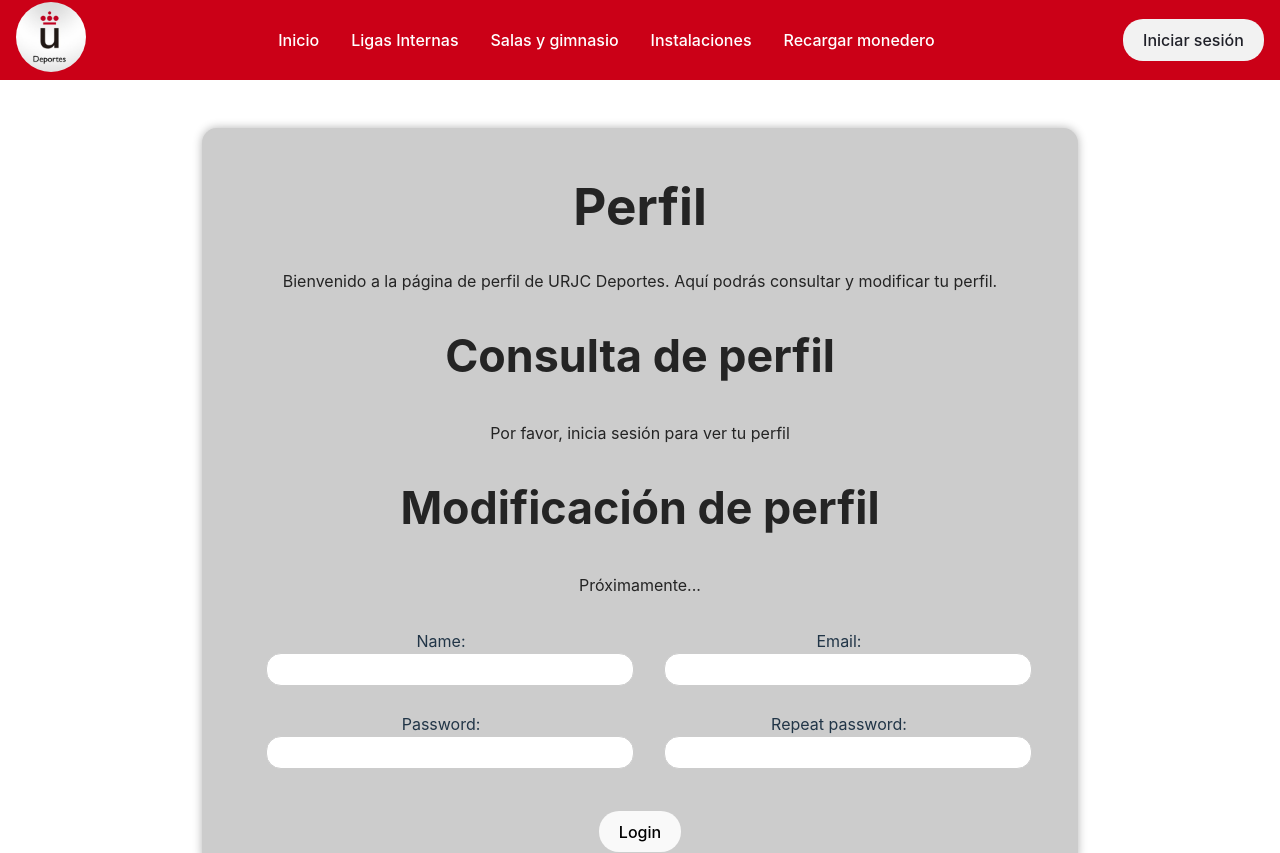
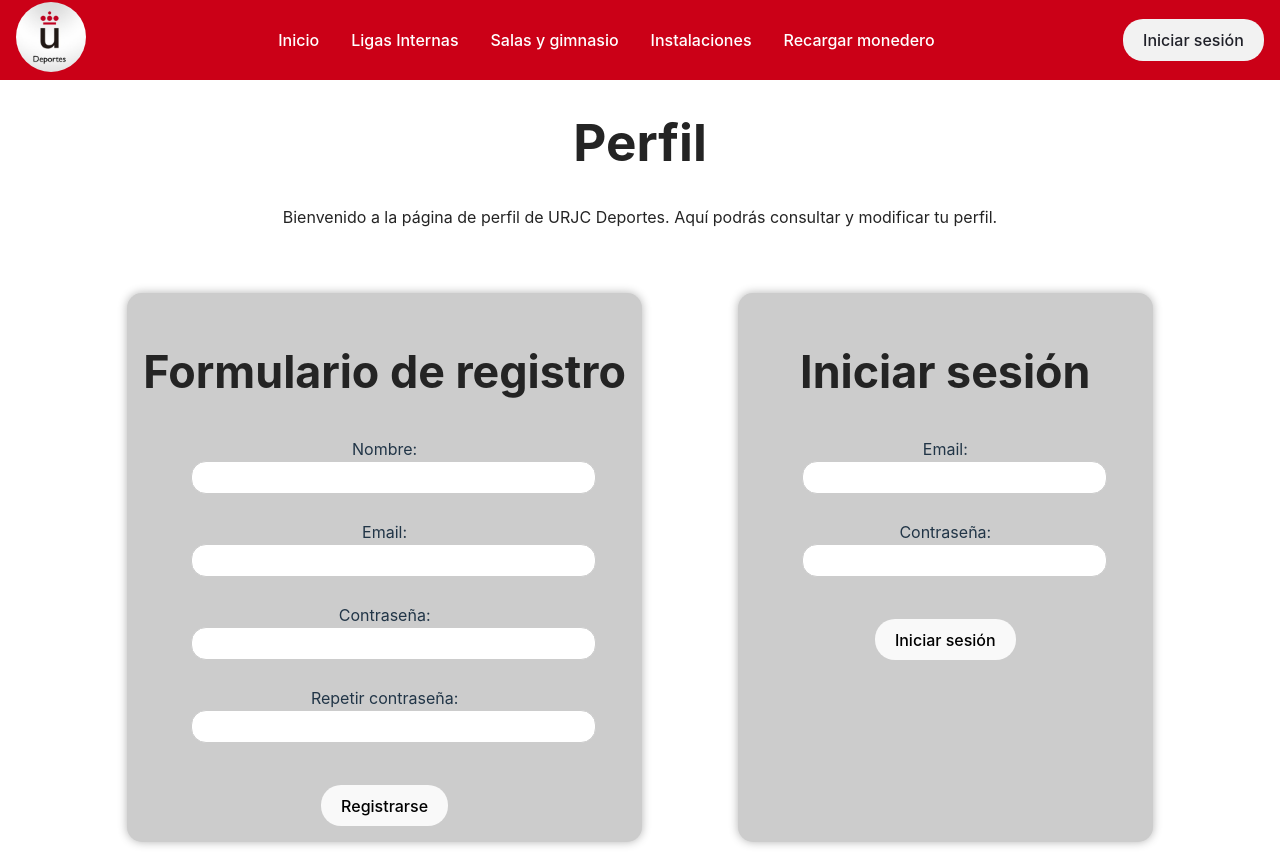
Before and after one commit to Alexrguez9/deportesURJC, a React (Vite) app in the folder frontend/: page /login in a window 1280 px wide. Shown: the top 853 px of the page. Built offline with nearby package versions, Linux system fonts and the light colour scheme.

Commit message:
Frontend: users managed with backend
Before: users managed with localStorage
Now: with backend

```diff
--- a/frontend/src/context/AuthContext.jsx
+++ b/frontend/src/context/AuthContext.jsx
@@ -5,26 +5,82 @@ const AuthContext = createContext();
 
 // Creamos provider
 export const AuthProvider = ({ children }) => {
-    //1. Traemos los datos del usuario del localStorage
-    const storedUserData = JSON.parse(localStorage.getItem('userData')) || null;
+    const [user, setUser] = useState(null);
+    const [isAuthenticated, setIsAuthenticated] = useState(false);
 
-    const [user, setUser] = useState(storedUserData);
-    const [isAuthenticated, setIsAuthenticated] = useState(storedUserData !== null);
 
-    const login = (userData) => {
-        localStorage.setItem('userData', JSON.stringify(userData));
-        setUser(userData);
-        setIsAuthenticated(true);
+    const login = async (userData) => {
+        try {
+            // Llamamos al backend para iniciar sesión
+            const response = await fetch('http://localhost:3000/users/login', {
+                method: 'POST',
+                headers: {
+                    'Content-Type': 'application/json'
+                },
+                body: JSON.stringify(userData),
+                credentials: 'include' // Incluir credenciales para que el servidor pueda identificar al usuario
+            });
+
+            if (response.ok) {
+                const loggedInUser = await response.json();
+                setUser(loggedInUser);
+                setIsAuthenticated(true);
+            } else {
+                console.error("Error en el fetch al back de iniciar sesión:", response.status);
+                // mostrar un mensaje de error al usuario
+            }
+        } catch (error) {
+            console.error("Error2 al iniciar sesión:", error);
+        }
     };
 
-    const logout = () => {
-        localStorage.removeItem('userData');
-        setIsAuthenticated(false);
-        setUser(null);
+    const register = async (userData) => {
+        try {
+            // Llamamos al backend para iniciar sesión
+            const response = await fetch('http://localhost:3000/users/register', {
+                method: 'POST',
+                headers: {
+                    'Content-Type': 'application/json'
+                },
+                body: JSON.stringify(userData),
+                credentials: 'include' // Incluir credenciales para que el servidor pueda identificar al usuario
+            });
+
+            if (response.ok) {
+                const registeredUser = await response.json();
+                setUser(registeredUser);
+                setIsAuthenticated(true);
+            } else {
+                console.error("Error en el fetch al back de registrarse:", response.status);
+                // mostrar un mensaje de error al usuario
+            }
+        } catch (error) {
+            console.error("Error2 al registrarse:", error);
+        }
+    };
+
+    const logout = async () => {
+        try {
+            // Llamamos al backend para cerrar sesión
+            const response = await fetch('http://localhost:3000/users/logout', {
+                method: 'POST',
+                credentials: 'include' // Incluir credenciales para que el servidor pueda identificar al usuario
+            });
+
+            if (response.ok) {
+                setUser(null);
+                setIsAuthenticated(false);
+            } else {
+                // Manejar errores de cierre de sesión según sea necesario
+            }
+        } catch (error) {
+            console.error("Error al cerrar sesión:", error);
+            // Manejar errores según sea necesario
+        }
     };
 
     return (
-        <AuthContext.Provider value={{ user, login, logout, isAuthenticated }}>
+        <AuthContext.Provider value={{ user, login, logout, isAuthenticated, register }}>
         {children}
         </AuthContext.Provider>
     );
--- a/frontend/src/views/profile/Profile.css
+++ b/frontend/src/views/profile/Profile.css
@@ -1,9 +1,15 @@
+.profile-content{
+    display: flex;
+    justify-content: center;
+    flex-wrap: wrap;
+}
+
 #profile-card {
     display: flex;
     justify-content: center;
 }
 
-.content {
+.profile-card-content {
     margin: 3rem;
     background-color: #ccc;
     border-radius: 15px;
--- a/frontend/src/views/profile/Profile.jsx
+++ b/frontend/src/views/profile/Profile.jsx
@@ -5,109 +5,114 @@ import { useAuth } from "../../context/AuthContext";
 import { useForm } from "react-hook-form";
 
 const Profile = () => {
-    const { user, login, logout } = useAuth();
+    const { user, login, logout, register } = useAuth();
 
     const {
-        register,
-        handleSubmit,
-        watch,
-        clearErrors,
-        setError,
-        formState: { errors },
-        reset,
+        register: registerRegister,
+        handleSubmit: handleSubmitRegister,
+        watch: watchRegister,
+        clearErrors: clearErrorsRegister,
+        setError: setErrorRegister,
+        formState: { errors: errorsRegister },
+        reset: resetRegister,
     } = useForm();
 
-    const onSubmit = handleSubmit((data) => {
-        console.log('User:', user);
+    const {
+        register: registerLogin,
+        handleSubmit: handleSubmitLogin,
+        setError: setErrorLogin,
+        formState: { errors: errorsLogin },
+    } = useForm();
 
+    const onSubmitRegister = handleSubmitRegister((data) => {
         if (!user) {
             const updatedData = handleAdmin(data);
-            console.log(updatedData);
-            login(updatedData);
-            reset();
-        } else{
+            register(updatedData);
+            resetRegister();
+        } else {
             logout();
-            if (!data.name || !data.email) {
-            alert('Por favor, rellena todos los campos');
-            return;
-        }
         }
     });
 
+    const onSubmitLogin = handleSubmitLogin(async (data) => {
+        try {
+            const userData = {
+                email: data.loginEmail,
+                password: data.loginPassword
+            };
+            await login(userData);
+        } catch (error) {
+            console.error("Error al iniciar sesión:", error);
+            // Manejar errores según sea necesario
+            setErrorLogin("login", {
+                message: "Email o contraseña incorrectos",
+            });
+        }
+    });
+
+
     const handleAdmin = (data) => {
-        const email = watch("email");
+        const email = watchRegister("email");
         const role = email.includes("@admin") ? "admin" : "user";
-        return {...data, role}
-    }
+        return { ...data, role };
+    };
 
     const handleLogout = () => {
         if (user) {
             logout();
         }
-    }
+    };
 
-    // para verificaciones inmediatas
-    const handleEmailValidation = () => {
-        const email = watch("email");
+    const handleEmailValidationRegister = () => {
+        const email = watchRegister("email");
 
         if (!email.match(/^[A-Z0-9._%+-]+@[A-Z0-9.-]+\.[A-Z]{2,4}$/i)) {
-            setError("email", {
+            setErrorRegister("email", {
                 message: "Por favor, introduce un email válido",
             });
         }
+    };
+
+    const handlePasswordValidationRegister = () => {
+        if (errorsRegister.password) {
+            clearErrorsRegister("password");
         }
 
-    // para verificaciones inmediatas
-    const handlePasswordValidation = () => {
-        if (errors.password) {
-            clearErrors("password");
-        }
-
-        const password = watch("password");
-        const repeatPassword = watch("repeatPassword");
+        const password = watchRegister("password");
+        const repeatPassword = watchRegister("repeatPassword");
 
         if (password.length < 8) {
-            return setError("password", {
+            return setErrorRegister("password", {
                 message: "La contraseña debe tener al menos 8 caracteres",
             });
         }
 
         if (password === repeatPassword) {
-            clearErrors();
+            clearErrorsRegister();
         }
-    }
+    };
 
     return (
-        <div id="profile-card">
-            <div className="content">
+        <>
             <h1>Perfil</h1>
             <p>
                 Bienvenido a la página de perfil de URJC Deportes. Aquí podrás
                 consultar y modificar tu perfil.
             </p>
+            {!user ? (
+                <div className="profile-content">
+                    <div id="profile-card">
+                        <div className="profile-card-content">
                             <section>
-                    <h2>Consulta de perfil</h2>
-                    {user ?
-                        <div>
-                            <p>Nombre: {user.name}</p>
-                            <p>Email: {user.email}</p>
-
-                        </div>
-                        : <p>Por favor, inicia sesión para ver tu perfil</p>
-                    }
-                    <h2>Modificación de perfil</h2>
-                    <p>Próximamente...</p>
-
-                </section>
-                <section>
-                <form onSubmit={onSubmit}>
+                                <h2>Formulario de registro</h2>
+                                <form onSubmit={onSubmitRegister}>
                                     <div className="inputs">
                                         <div className="input-container">
                                             <label>
-                                Name:
+                                                Nombre:
                                                 <input
                                                     type="text"
-                                    {...register("name", {
+                                                    {...registerRegister("name", {
                                                         required: "Por favor, introduce tu nombre",
                                                         minLength: {
                                                             value: 3,
@@ -116,7 +121,7 @@ const Profile = () => {
                                                         maxLength: 40,
                                                     })}
                                                 />
-                                {errors.name && <span>{errors.name.message}</span>}
+                                                {errorsRegister.name && <span>{errorsRegister.name.message}</span>}
                                             </label>
                                         </div>
                                         <div className="input-container">
@@ -124,57 +129,112 @@ const Profile = () => {
                                                 Email:
                                                 <input
                                                     type="email"
-                                    {...register("email", {
+                                                    {...registerRegister("email", {
                                                         required: "Por favor, introduce tu email",
                                                     })}
-                                    onBlur={() => handleEmailValidation()}
+                                                    onBlur={handleEmailValidationRegister}
                                                 />
-                                {errors.email && <span>{errors.email.message}</span>}
+                                                {errorsRegister.email && <span>{errorsRegister.email.message}</span>}
                                             </label>
                                         </div>
                                         <div className="input-container">
                                             <label>
-                                Password:
+                                                Contraseña:
                                                 <input
                                                     type="password"
-                                    {...register("password", {
+                                                    {...registerRegister("password", {
                                                         required: true,
                                                         minLength: {
                                                             value: 8,
                                                             message: "La contraseña debe tener al menos 8 caracteres"
                                                         }
                                                     })}
-                                    onBlur={() => handlePasswordValidation()}
+                                                    onBlur={handlePasswordValidationRegister}
                                                 />
-                                {errors.password && <span>{errors.password.message}</span>}
+                                                {errorsRegister.password && <span>{errorsRegister.password.message}</span>}
                                             </label>
                                         </div>
                                         <div className="input-container">
                                             <label>
-                                Repeat password:
+                                                Repetir contraseña:
                                                 <input
                                                     type="password"
-                                    {...register("repeatPassword", {
+                                                    {...registerRegister("repeatPassword", {
                                                         required: "Por favor, repite la contraseña",
-                                        validate: (value) => value === watch("password") || "Las contraseñas no coinciden",
+                                                        validate: (value) => value === watchRegister("password") || "Las contraseñas no coinciden",
                                                     })}
-                                    onBlur={() => handlePasswordValidation()}
-
+                                                    onBlur={handlePasswordValidationRegister}
                                                 />
-                                {errors.repeatPassword && <span>{errors.repeatPassword.message}</span>}
+                                                {errorsRegister.repeatPassword && <span>{errorsRegister.repeatPassword.message}</span>}
                                             </label>
                                         </div>
                                     </div>
-                    {!user ? <div><button>Login</button></div> : <div><button onClick={handleLogout}>Cerrar sesión</button></div>}
+                                    <div><button>Registrarse</button></div>
+                                </form>
+                            </section>
+                        </div>
+                    </div>
+                    <div id="profile-card">
+                        <div className="profile-card-content">
+                            <h2>Iniciar sesión</h2>
+                            <form onSubmit={onSubmitLogin}>
+                                <div className="inputs">
+                                    <div className="input-container">
+                                        <label>
+                                            Email:
+                                            <input
+                                                type="email"
+                                                {...registerLogin("loginEmail", {
+                                                    required: "Por favor, introduce tu email",
+                                                })}
+                                            />
+                                            {errorsLogin.loginEmail && <span>{errorsLogin.loginEmail.message}</span>}
+                                        </label>
+                                    </div>
+                                    <div className="input-container">
+                                        <label>
+                                            Contraseña:
+                                            <input
+                                                type="password"
+                                                {...registerLogin("loginPassword", {
+                                                    required: "Por favor, introduce tu contraseña",
+                                                })}
+                                            />
+                                            {errorsLogin.loginPassword && <span>{errorsLogin.loginPassword.message}</span>}
+                                        </label>
+                                    </div>
+                                </div>
+                                <div><button>Iniciar sesión</button></div>
+                                {errorsLogin.login && <span>{errorsLogin.login.message}</span>}
+                            </form>
+                        </div>
+                    </div>
+                </div>
+            ) : (
+                <div className="profile-content">
+                    <div id="profile-card">
+                        <div className="profile-card-content">
+                            <section>
+                                <h2>Consulta de perfil</h2>
+                                <div>
+                                    <p>Nombre: {user.name}</p>
+                                    <p>Email: {user.email}</p>
+                                </div>
+                                <h2>Modificación de perfil</h2>
+                                <p>Próximamente...</p>
+                            </section>
+                            <div><button onClick={handleLogout}>Cerrar sesión</button></div>
                             {user && (
                                 <div>
                                     <p>¿Quieres cerrar sesión {user.name}?</p>
                                 </div>
                             )}
-                </form>
-                </section>
                         </div>
                     </div>
+                </div>
+            )}
+        </>
     );
-}
+};
+
 export default Profile;
```
Lines whose indentation alone changed are shown as unchanged.
